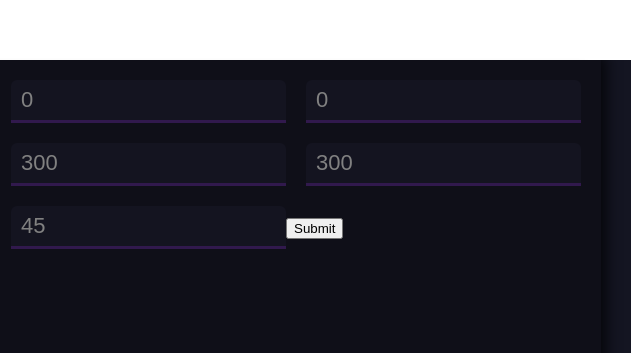
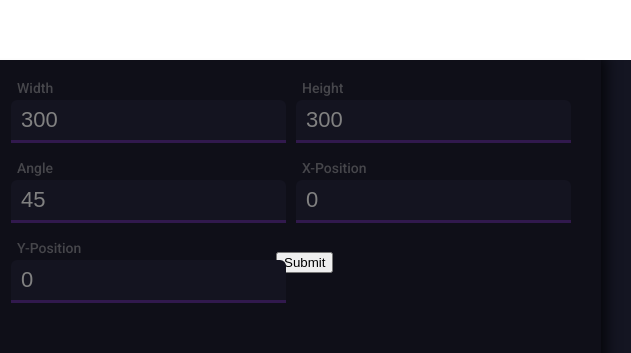
Before and after one commit to OscarQvarford/CanvasGradient, a website: page public/index.html in a window 1280 px wide. Shown: the top 353 px of the page, 649-1280 px from the left. Drawn offline with Linux system fonts and the light colour scheme.

Commit message:
added labels above inputs

```diff
--- a/public/css/showcase.css
+++ b/public/css/showcase.css
@@ -94,10 +94,12 @@
 }
 
 .panel-input {
-  margin: 20px 0 0 20px;
+  position: relative;
+  top: 20px;
+  margin: 0;
   padding: 0 0 0 10px;
 
-  width: calc(var(--canvas-width) / 2 - 40px);
+  width: 100%;
   height: 40px;
 
   background-color: #141420;
@@ -117,3 +119,21 @@
 .panel-input:focus {
   border-color: rgba(167, 48, 255, 1);
 }
+
+.panel-input-container {
+  position: relative;
+  display: inline-block;
+  margin: 20px 0 0 20px;
+
+  width: calc(var(--canvas-width) / 2 - 40px);
+  height: 60px;
+}
+
+.panel-input-container > p {
+  position: absolute;
+  left: 6px;
+  margin: 0;
+
+  color: #8181817d;
+  font-size: 14px;
+}
--- a/public/index.html
+++ b/public/index.html
@@ -29,11 +29,26 @@
   <div id="panel">
 
     <form id="panel-form">
-      <input id="x-input" class="panel-input panel-input-transitions" type="text" value="0"><!--
-   --><input id="y-input" class="panel-input" type="text" value="0"><!--
-   --><input id="width-input" class="panel-input" type="text" value="300"><!--
-   --><input id="height-input" class="panel-input" type="text" value="300"><!--
-   --><input id="angle-input" class="panel-input" type="text" value="45"><!--
+      <div class="panel-input-container">
+        <p>Width</p>
+        <input id="width-input" class="panel-input" type="text" value="300">
+      </div><!--
+   --><div class="panel-input-container">
+        <p>Height</p>
+        <input id="height-input" class="panel-input" type="text" value="300">
+      </div><!--
+   --><div class="panel-input-container">
+        <p>Angle</p>
+        <input id="angle-input" class="panel-input" type="text" value="45">
+      </div><!--
+   --><div class="panel-input-container">
+        <p>X-Position</p>
+        <input id="x-input" class="panel-input panel-input-transitions" type="text" value="0">
+      </div><!--
+   --><div class="panel-input-container">
+        <p>Y-Position</p>
+        <input id="y-input" class="panel-input" type="text" value="0">
+      </div><!--
    --><input type="submit">
     </form>
 
```
